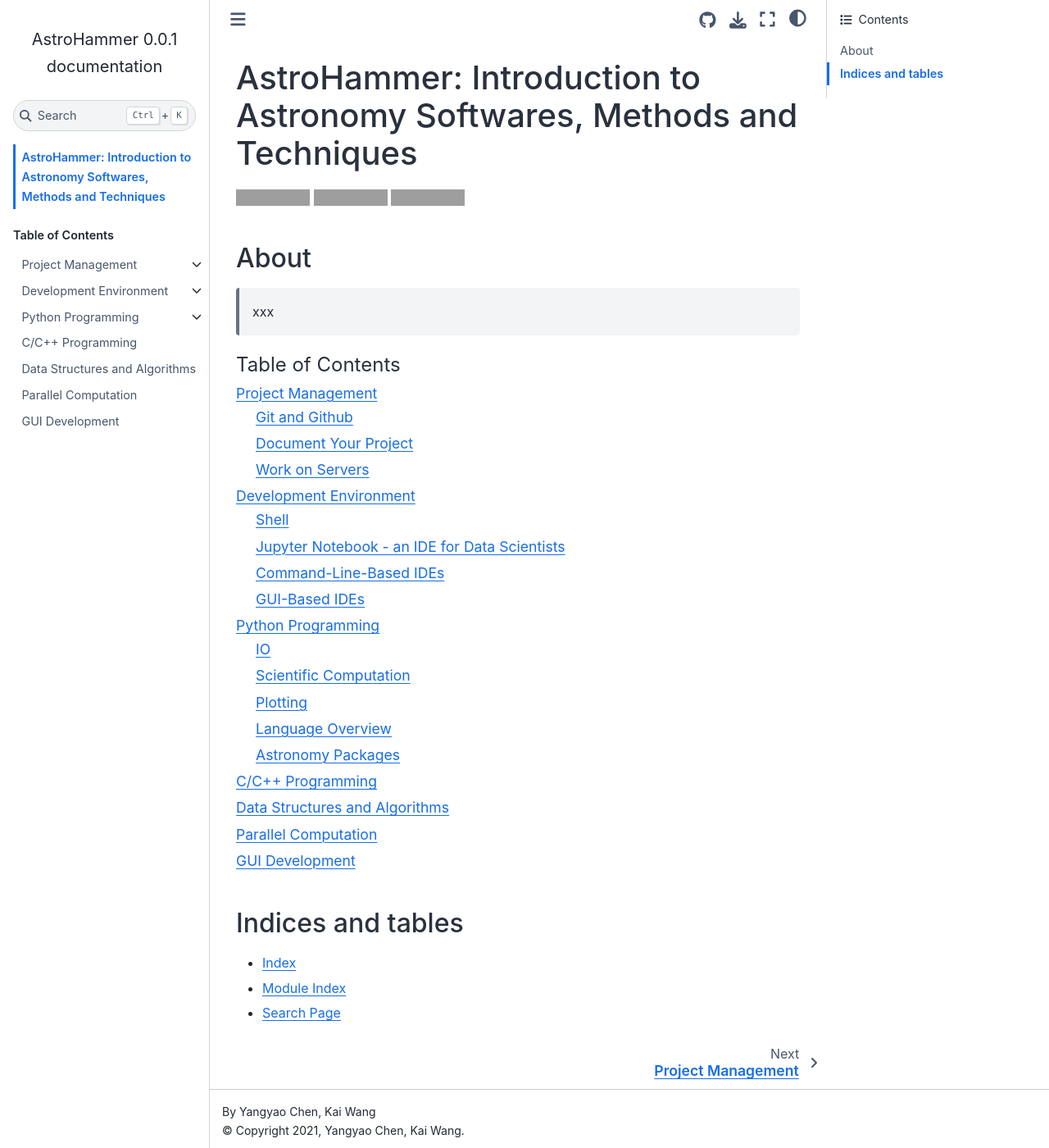
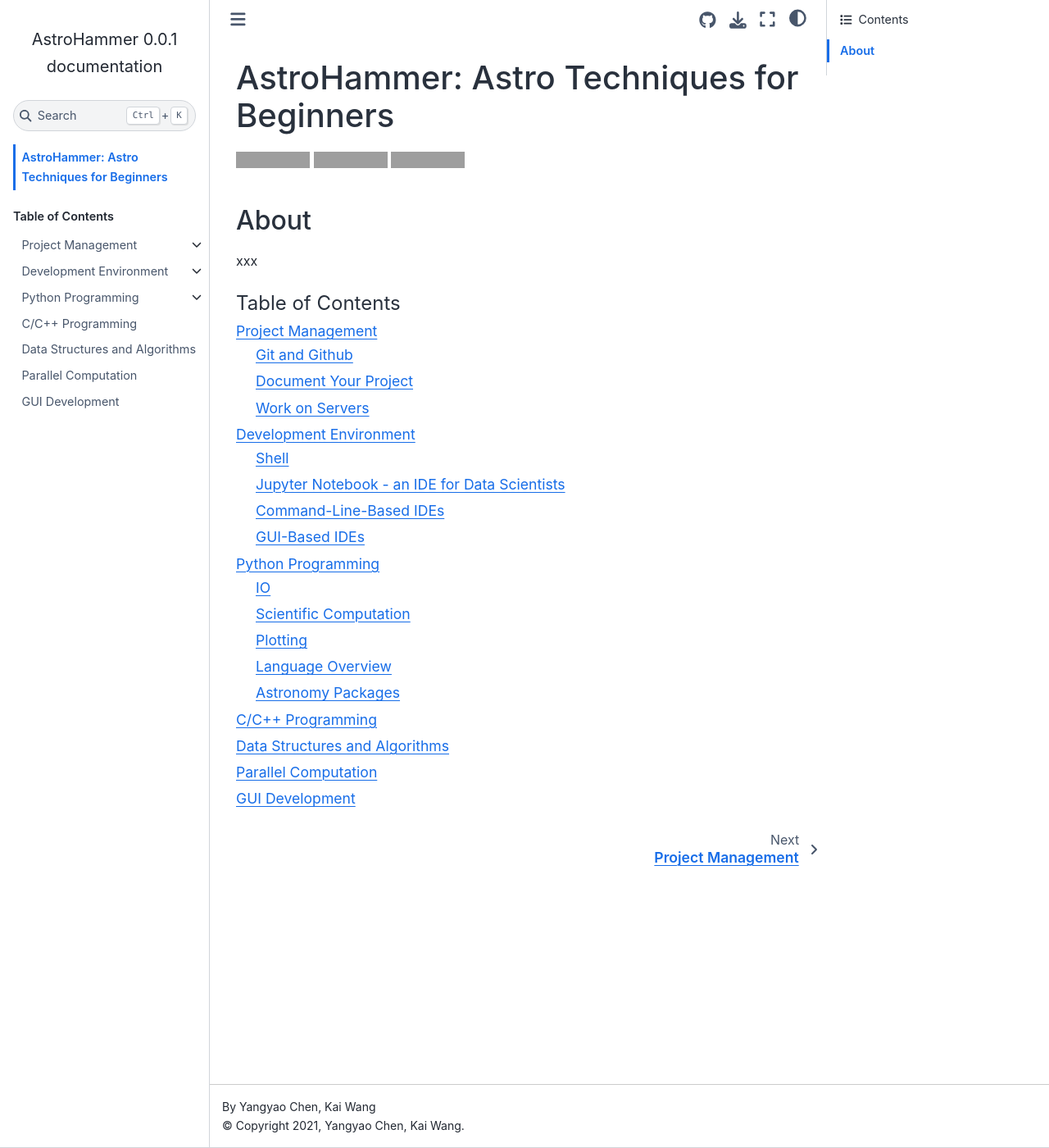
Before and after one commit to ChenYangyao/project-astro-hammer, a Sphinx documentation site: the page built from docs/index.rst, in a window 1280 px wide and 1400 px high. Shown: the whole window at 82% size. Built offline with Sphinx 7.4.7 and the Sphinx Book theme 1.1.4, drawn with Linux system fonts in a browser that asks for light colours; grey boxes are pictures that could not be loaded.

Commit message:
Remove useless index.

```diff
--- a/docs/index.rst
+++ b/docs/index.rst
@@ -3,7 +3,7 @@
    You can adapt this file completely to your liking, but it should at least
    contain the root `toctree` directive.
 
-AstroHammer: Introduction to Astronomy Softwares, Methods and Techniques
+AstroHammer: Astro Techniques for Beginners
 ========================================================================
 
 
@@ -25,7 +25,7 @@ AstroHammer: Introduction to Astronomy Softwares, Methods and Techniques
 About
 ---------
 
-   xxx
+xxx
 
 .. toctree::
    :maxdepth: 2
@@ -40,9 +40,8 @@ About
    usage/gui-development/index
 
 
-Indices and tables
---------------------
-
-* :ref:`genindex`
-* :ref:`modindex`
-* :ref:`search`
+.. Indices and tables
+.. --------------------
+.. * :ref:`genindex`
+.. * :ref:`modindex`
+.. * :ref:`search`
```
